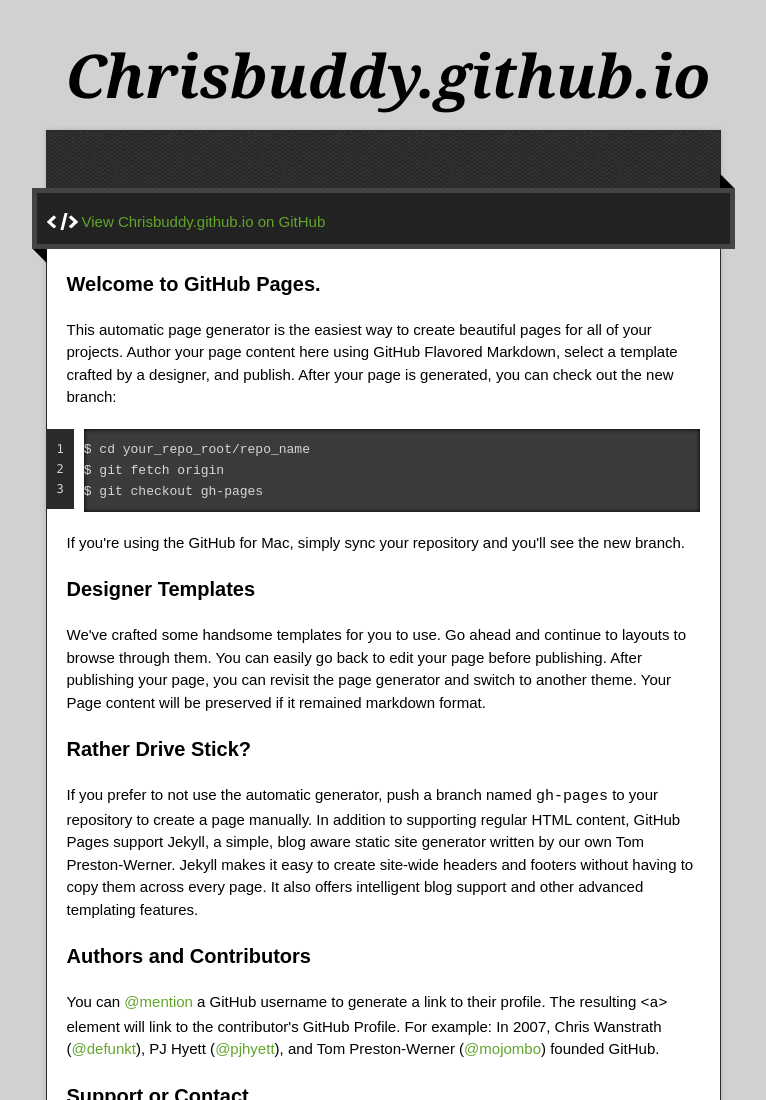
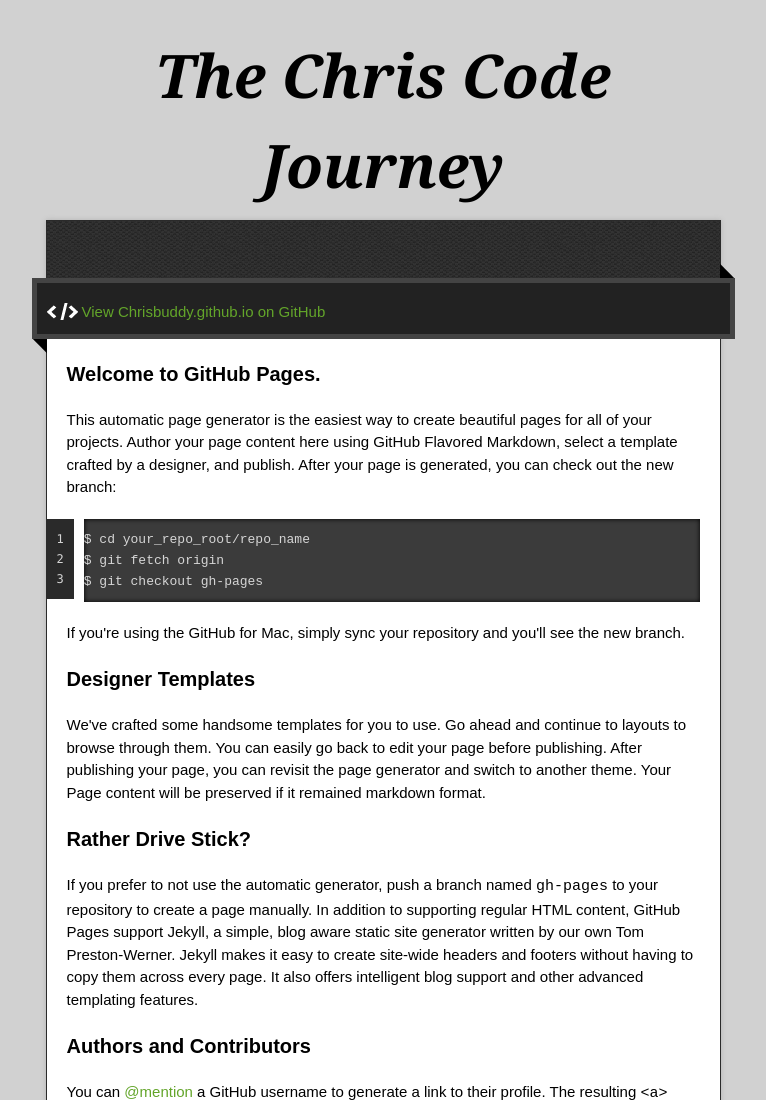
Before and after one commit to ChrisBuddy/ChrisBuddy.github.io, a plain HTML site: page index.html in a window 1280 px wide. Shown: the top 1100 px of the page, without its empty margins (257-1023 px from the left). Drawn offline with nearby package versions, Linux system fonts and the light colour scheme.

Commit message:
Update index.html

```diff
--- a/index.html
+++ b/index.html
@@ -22,7 +22,7 @@
 
   <div class="wrapper">
     <header>
-      <h1 class="title">Chrisbuddy.github.io</h1>
+      <h1 class="title">The Chris Code Journey</h1>
     </header>
     <div id="container">
       <p class="tagline"></p>
```
